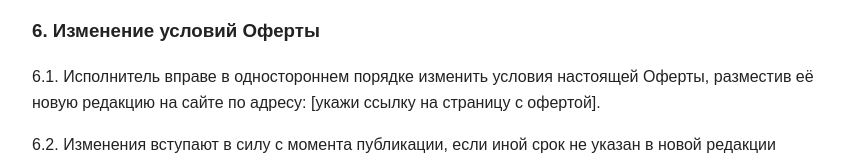
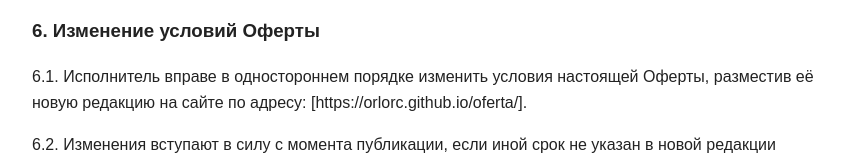
Before and after one commit to Orlorc/oferta, a plain HTML site: page index.html in a window 1280 px wide. Shown: the part 1503-1663 px from the top of the page, without its empty margins (208-1069 px from the left). Drawn offline with Linux system fonts and the light colour scheme.

Commit message:
Update index.html

```diff
--- a/index.html
+++ b/index.html
@@ -50,7 +50,7 @@
 <p>5.3. Исполнитель не несёт ответственности за невозможность оказания услуг по причинам, связанным с действиями (бездействием) платёжных систем, операторов связи, интернет-провайдеров или самого Пользователя.</p>
 
 <h3>6. Изменение условий Оферты</h3>
-<p>6.1. Исполнитель вправе в одностороннем порядке изменить условия настоящей Оферты, разместив её новую редакцию на сайте по адресу: [укажи ссылку на страницу с офертой].</p>
+<p>6.1. Исполнитель вправе в одностороннем порядке изменить условия настоящей Оферты, разместив её новую редакцию на сайте по адресу: [https://orlorc.github.io/oferta/].</p>
 <p>6.2. Изменения вступают в силу с момента публикации, если иной срок не указан в новой редакции Оферты.</p>
 
 <h3>7. Заключительные положения</h3>
```
